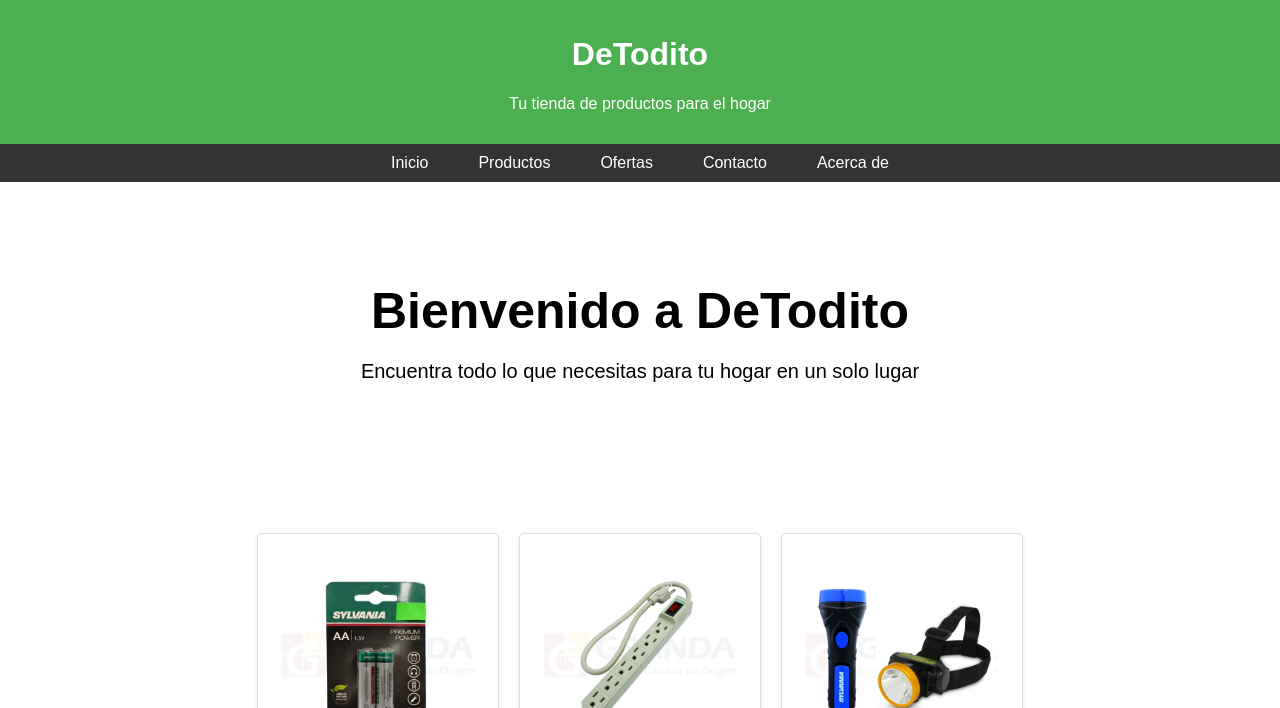
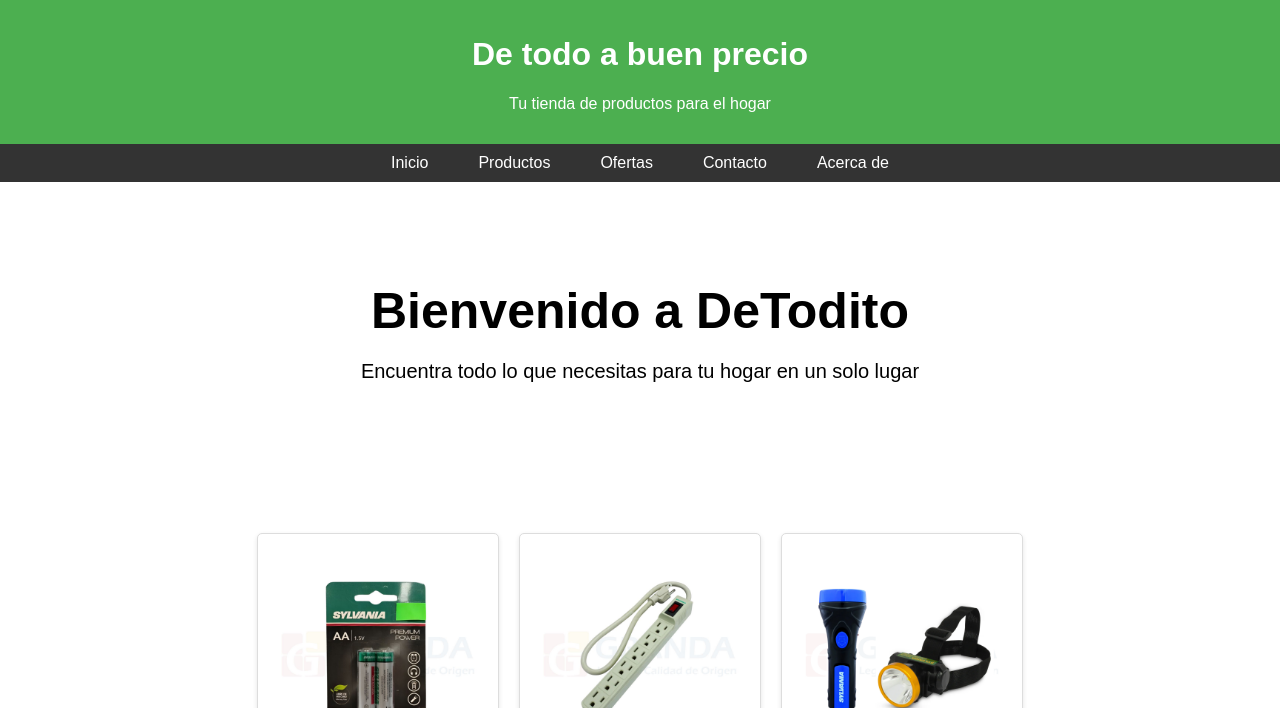
Before and after one commit to WilmerJimenez2000/web, a plain HTML site: page index.html in a window 1280 px wide. Shown: the top 708 px of the page. Drawn offline with Linux system fonts and the light colour scheme.

Commit message:
actualización del nombre de la pagina

```diff
--- a/index.html
+++ b/index.html
@@ -15,7 +15,7 @@
 </head>
 <body>
     <header>
-        <h1>DeTodito</h1>
+        <h1>De todo a buen precio</h1>
         <p>Tu tienda de productos para el hogar</p>
     </header>
 
```
